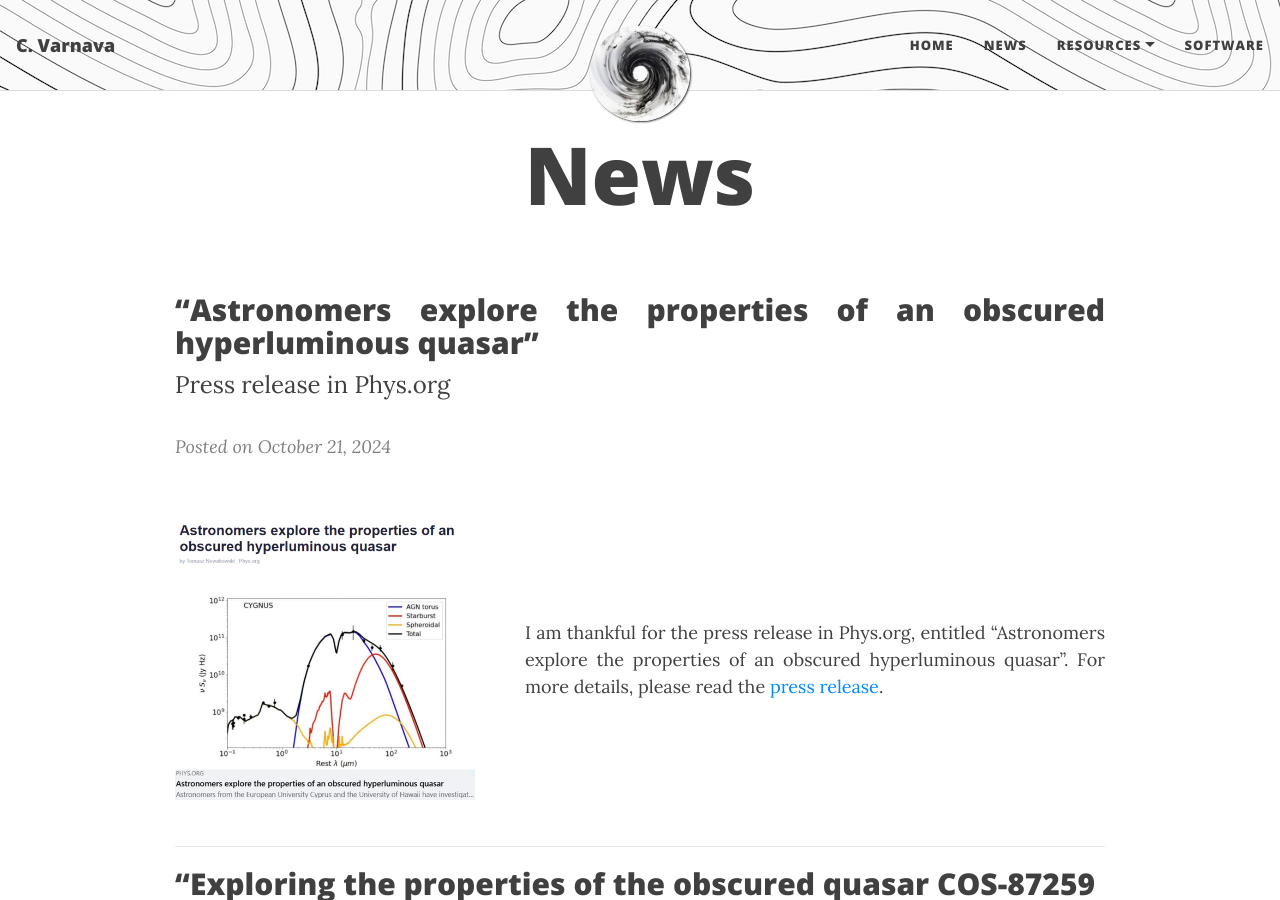
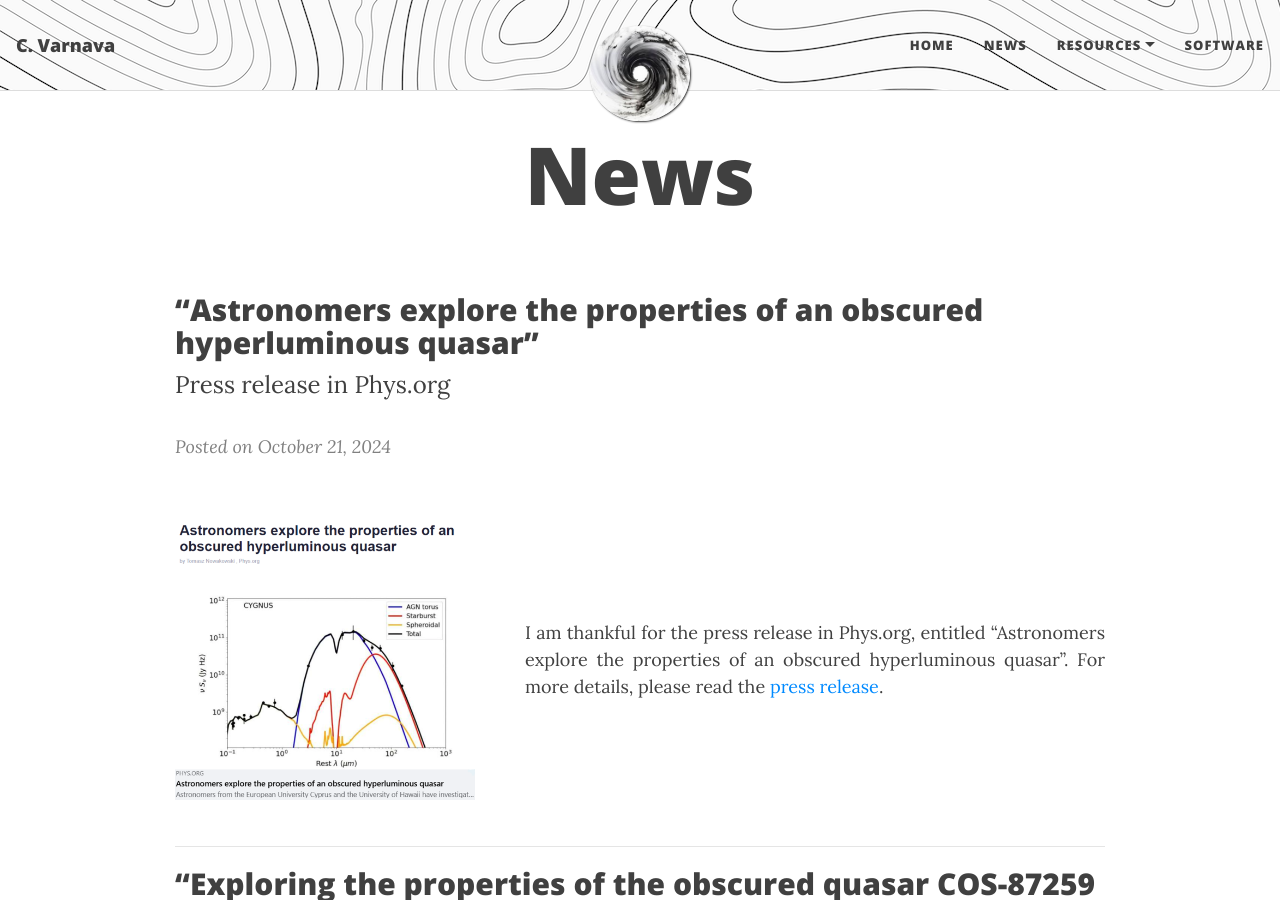
Before and after one commit to ch-var/ch-var.github.io, a Jekyll site: the page built from news.html, in a window 1280 px wide and 900 px high. Built offline with Jekyll 4.4.1, drawn with Linux system fonts in a browser that asks for light colours; formulas are drawn with MathJax 3.

Commit message:
Update news.html

```diff
--- a/news.html
+++ b/news.html
@@ -33,7 +33,7 @@
 </style>
 
 <br>
-<p style="text-align: justify; margin-bottom: 8px; font-family: var(--header-font); font-weight: 800; line-height: 1.1; font-size: 1.875rem; margin-top: 1.25rem;">“Astronomers explore the properties of an obscured hyperluminous quasar”</p>
+<p style="margin-bottom: 8px; font-family: var(--header-font); font-weight: 800; line-height: 1.1; font-size: 1.875rem; margin-top: 1.25rem;">“Astronomers explore the properties of an obscured hyperluminous quasar”</p>
 <p style="margin-top: 8px; margin-bottom: 8px;"><font size="+2">Press release in Phys.org</font></p>
 <p><i style="color:#808080";>Posted on October 21, 2024</i></p>
 
```
